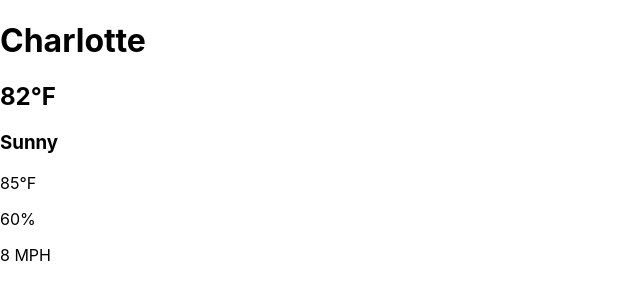
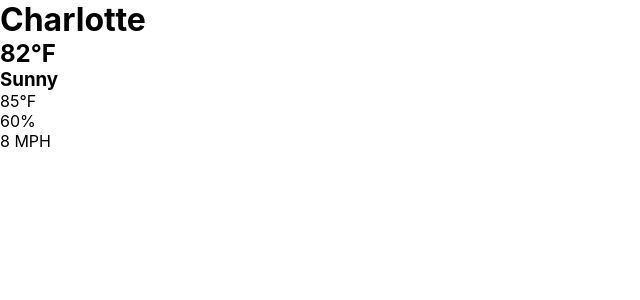
Before and after one commit to Adrian93EH3/Weather-App-React, a React (Create React App) app: page / in a window 1280 px wide. Shown: the top 300 px of the page, without its empty margins (0-640 px from the left). Built offline with nearby package versions, Linux system fonts and the light colour scheme.

Commit message:
adding global css

```diff
--- a/src/index.css
+++ b/src/index.css
@@ -1,4 +1,9 @@
 @import url('https://fonts.googleapis.com/css2?family=Oxygen:wght@300&display=swap');
+
+* {
+  box-sizing: border-box;
+  margin: 0;
+}
 
 body {
   margin: 0;
```
